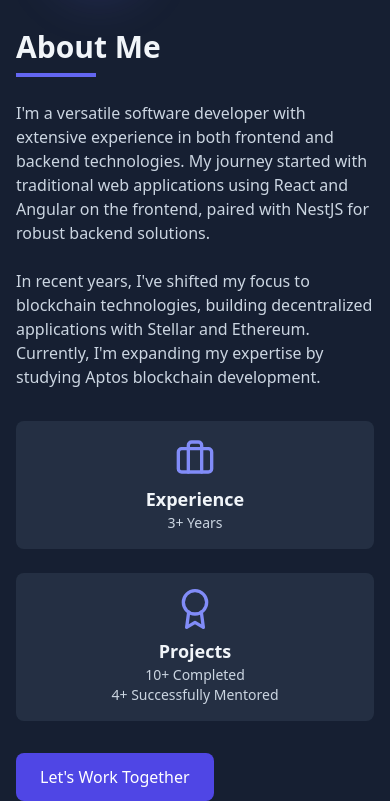
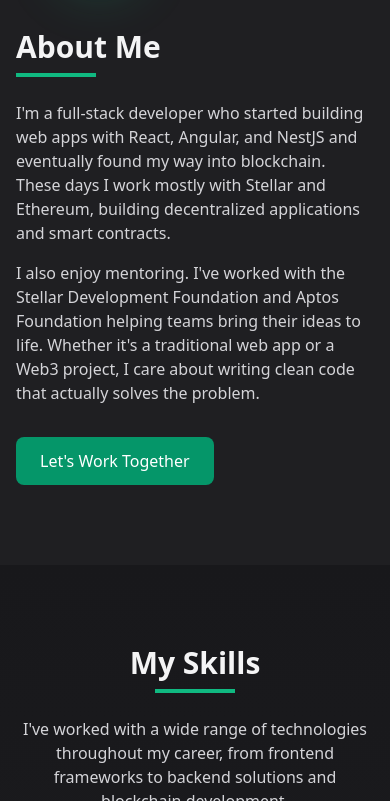
Before and after one commit to joelorzet/portfolio-v2, an Astro site: page / in a window 390 px wide. Shown: the part 1199-2000 px from the top of the page. Built offline with nearby package versions, Linux system fonts and the light colour scheme; Astro itself is replaced by a stand-in of ours.

Commit message:
feat: Improve About section, add mobile menu transition, set forest as default theme
Rewrite About bio to be conversational and remove stats cards. Add smooth
height transition for mobile nav menu. Change default theme from midnight
to forest.

```diff
--- a/src/components/About.astro
+++ b/src/components/About.astro
@@ -1,6 +1,5 @@
 ---
 import { data } from '@/config/data';
-import UiIcon from '@/components/icons/UiIcon.astro';
 ---
 
 <section id="about" class="py-20 bg-base-800/50">
@@ -24,32 +23,13 @@
                 <h2 class="mb-2 text-3xl font-bold">About Me</h2>
                 <div class="w-20 h-1 mb-6 bg-accent-500"></div>
 
-                <p class="mb-6 text-base-300">
-                    I'm a versatile software developer with extensive experience in both frontend and backend
-                    technologies. My journey started with traditional web applications using React and Angular
-                    on the frontend, paired with NestJS for robust backend solutions.
+                <p class="mb-4 text-base-300">
+                    I'm a full-stack developer who started building web apps with React, Angular, and NestJS and eventually found my way into blockchain. These days I work mostly with Stellar and Ethereum, building decentralized applications and smart contracts.
                 </p>
 
-                <p class="mb-6 text-base-300">
-                    In recent years, I've shifted my focus to blockchain technologies, building decentralized
-                    applications with Stellar and Ethereum. Currently, I'm expanding my expertise by studying
-                    Aptos blockchain development.
+                <p class="mb-8 text-base-300">
+                    I also enjoy mentoring. I've worked with the Stellar Development Foundation and Aptos Foundation helping teams bring their ideas to life. Whether it's a traditional web app or a Web3 project, I care about writing clean code that actually solves the problem.
                 </p>
-
-                <!-- Stats -->
-                <div class="grid grid-cols-1 gap-6 my-8 sm:grid-cols-3">
-                    <div class="flex flex-col items-center p-4 transition-colors rounded-lg bg-base-700/50 hover:bg-base-700">
-                        <UiIcon name="briefcase" size={40} class="mb-2 text-accent-400" />
-                        <h3 class="text-lg font-semibold">Experience</h3>
-                        <p class="text-sm text-center text-base-300">3+ Years</p>
-                    </div>
-                    <div class="flex flex-col items-center p-4 transition-colors rounded-lg bg-base-700/50 hover:bg-base-700">
-                        <UiIcon name="award" size={40} class="mb-2 text-accent-400" />
-                        <h3 class="text-lg font-semibold">Projects</h3>
-                        <p class="text-sm text-center text-base-300">10+ Completed</p>
-                        <p class="text-sm text-center text-base-300">4+ Successfully Mentored</p>
-                    </div>
-                </div>
 
                 <a
                     href="#contact"
--- a/src/components/header/Header.astro
+++ b/src/components/header/Header.astro
@@ -42,7 +42,8 @@
             </button>
         </div>
 
-        <div id="mobile-menu" class="hidden pt-6 pb-2 lg:hidden">
+        <div id="mobile-menu" class="lg:hidden overflow-hidden transition-all duration-300 ease-out" style="max-height: 0; opacity: 0;">
+            <div class="pt-6 pb-2">
                 <nav class="flex flex-col gap-1">
                     {navItems.map(({ key, label, href }) => (
                         <a key={key} href={resolveHref(href)} class="mobile-nav-link px-4 py-2.5 rounded-full transition-all text-base-300 hover:bg-accent-500/15 font-medium">{label}</a>
@@ -50,6 +51,7 @@
                 </nav>
                 <div class="flex items-center gap-3 px-4 pt-4 mt-3 border-t border-base-700">
                     <SocialLinks class="!space-x-2" />
+                </div>
             </div>
         </div>
     </header>
@@ -82,9 +84,15 @@
 
     function toggleMenu() {
         isMenuOpen = !isMenuOpen;
-        mobileMenu.classList.toggle('hidden', !isMenuOpen);
         menuIcon.classList.toggle('hidden', isMenuOpen);
         closeIcon.classList.toggle('hidden', !isMenuOpen);
+        if (isMenuOpen) {
+            mobileMenu.style.maxHeight = mobileMenu.scrollHeight + 'px';
+            mobileMenu.style.opacity = '1';
+        } else {
+            mobileMenu.style.maxHeight = '0';
+            mobileMenu.style.opacity = '0';
+        }
         updateHeader();
     }
 
--- a/src/config/theme.ts
+++ b/src/config/theme.ts
@@ -99,8 +99,8 @@
 
 export const allPalettes = palettes;
 
-const defaultTheme: ThemeName = 'midnight';
+const defaultTheme: ThemeName = 'forest';
 const themeName = defaultTheme;
 
-export const theme = palettes[themeName] ?? palettes.midnight;
-export const currentTheme: ThemeName = themeName in palettes ? themeName : 'midnight';
+export const theme = palettes[themeName] ?? palettes.forest;
+export const currentTheme: ThemeName = themeName in palettes ? themeName : 'forest';
```
Lines whose indentation alone changed are shown as unchanged.
